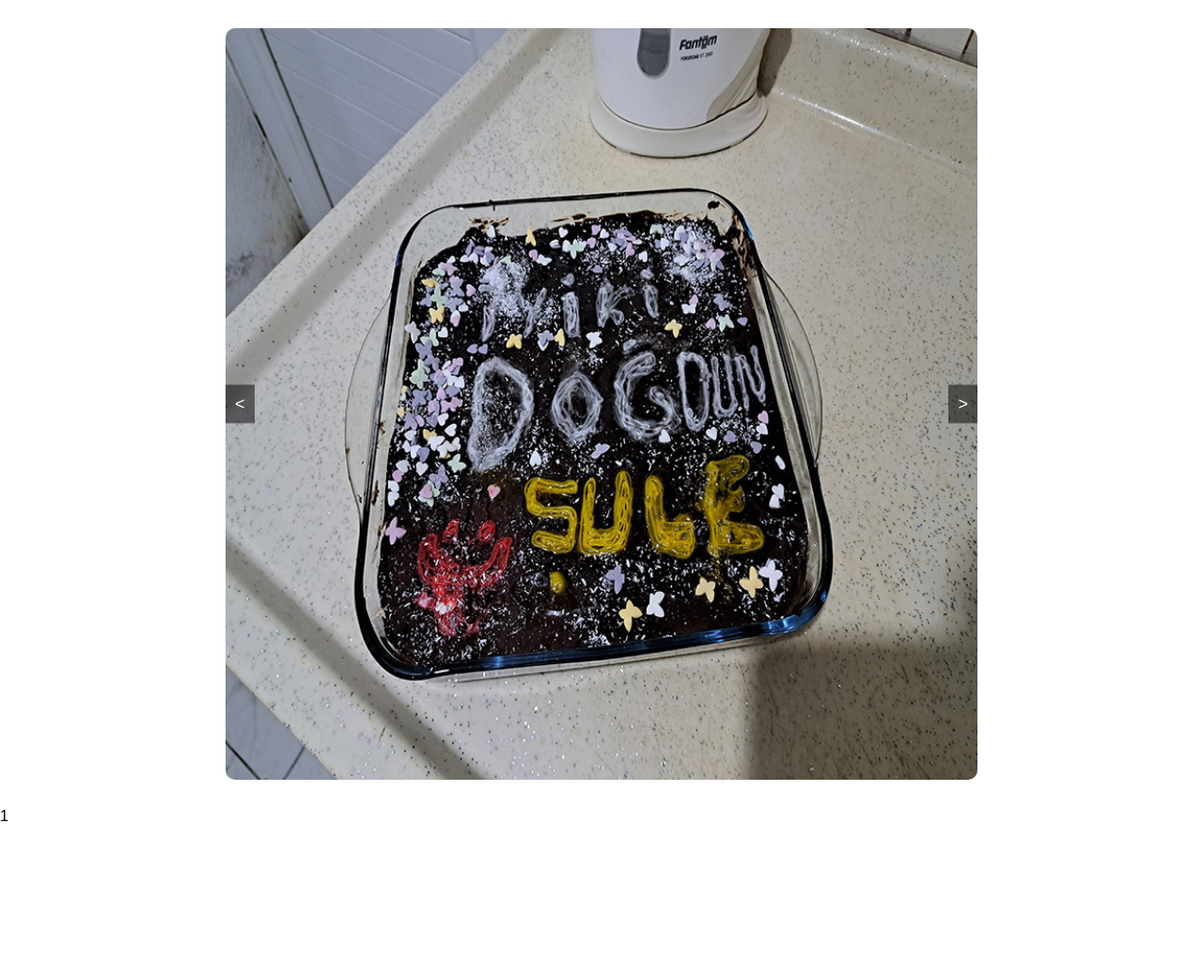
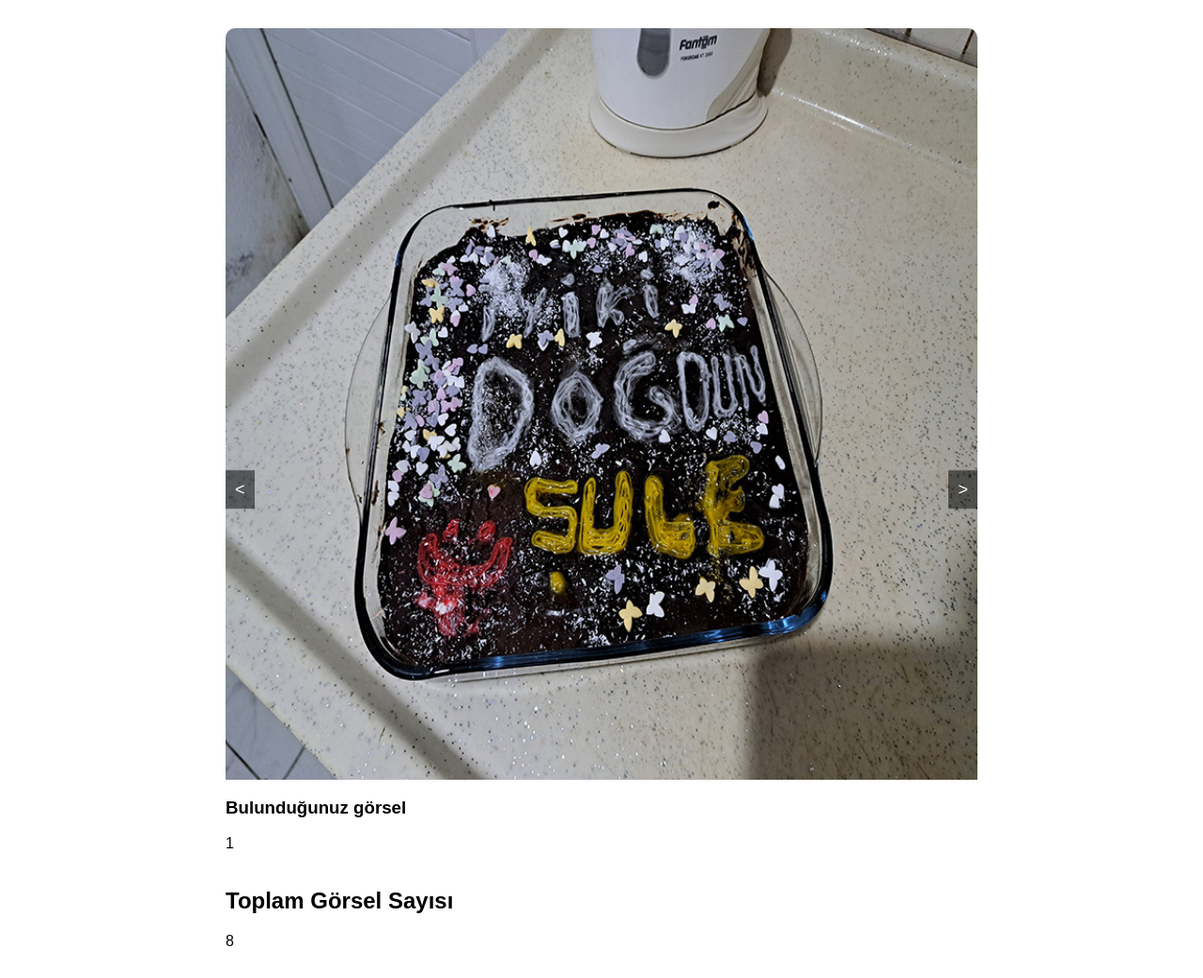
Before and after one commit to suleymandoan/Webpage, a plain HTML site: page index.html in a window 1280 px wide. Shown: the whole page at 94% size. Before the commit the page ends 878 px from the top, so only its background shows below. Drawn offline with Linux system fonts and the light colour scheme.

Commit message:
Update index.html

```diff
--- a/index.html
+++ b/index.html
@@ -76,13 +76,20 @@
 
 
         </div>
+         <div id="yazi" >
+            <h3> Bulunduğunuz görsel </h3>
+            <div id="out"></div> </br>
+             <h2>Toplam Görsel Sayısı</h2>
+              <div id="out2"></div>
+
+         </div>
 
         <div class="buttons">
         <button onclick="prevSlide()"> < </button>
         <button onclick="nextSlide()"> > </button>
     </div>
     </div>
-    <div id="out"></div>
+
 
     <script>
         const slides=document.getElementById("slides");
@@ -117,7 +124,7 @@
 
 
         function countTimer(){
-
+           document.getElementById("out2").innerHTML = totalSlides;
            if(index2<=totalSlides){
              setInterval(deneme => {
                     index2=index2+1;
```
